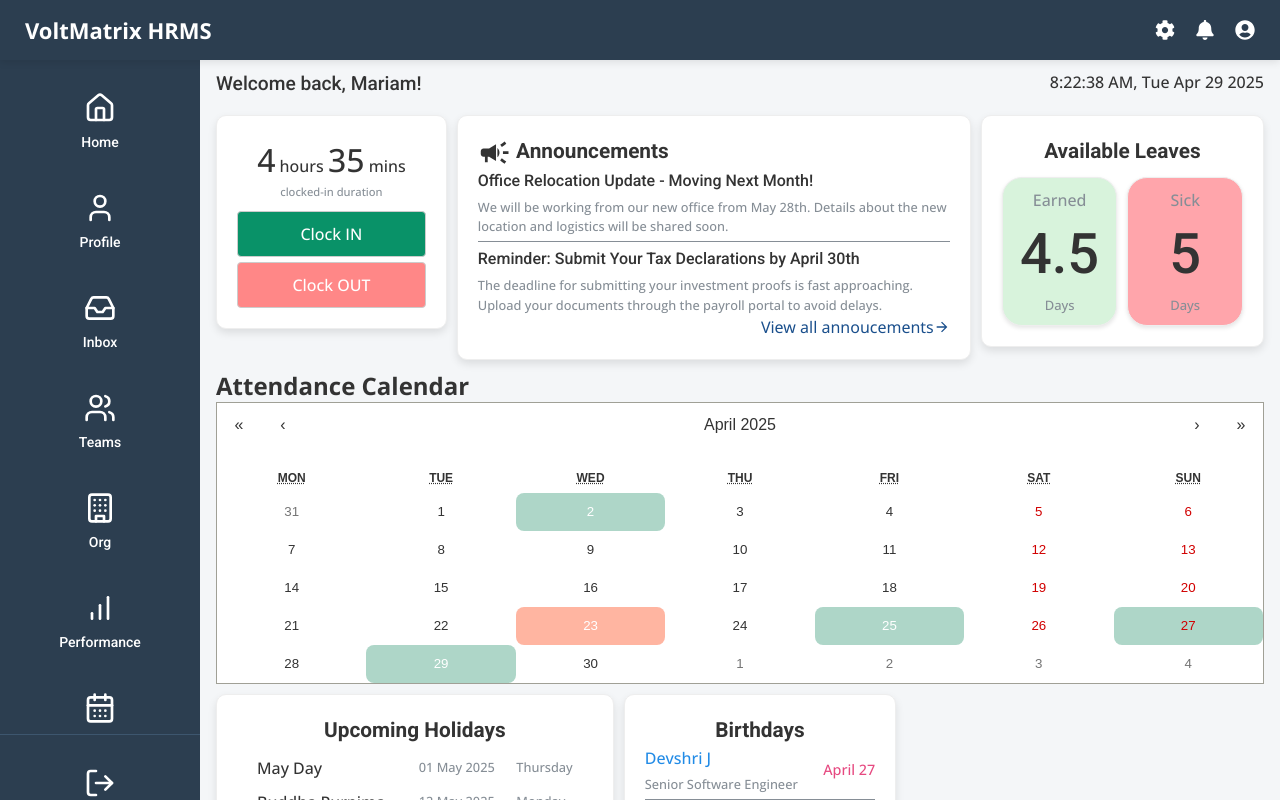
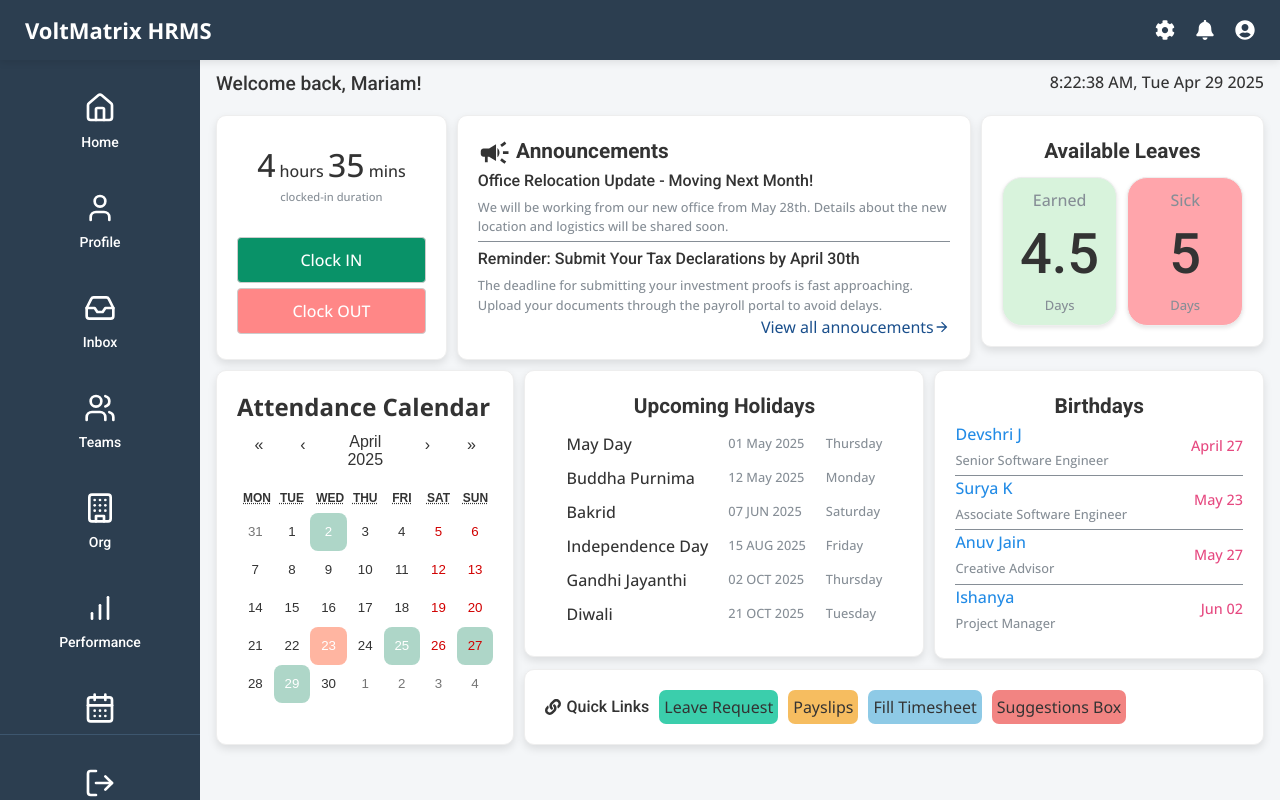
Before and after one commit to Volt-Matrix/voltcore, a React (Vite) app: page /home in a window 1280 px wide. Shown: the top 800 px of the page. Built offline with nearby package versions, Linux system fonts and the light colour scheme; sample sign-in values are in the browser's storage.

Commit message:
add quick links and fix some css issues

```diff
--- a/src/components/ClockInOutBox/ClockInOut.css
+++ b/src/components/ClockInOutBox/ClockInOut.css
@@ -1,8 +1,9 @@
 .clockinout_content-wrapper {
     display:flex;
     flex-direction: column;
-    justify-content: flex-start;
-    gap: 10px;
+    justify-content: space-around;
+    gap: 20px;
+    height: 100%;
 }
 
 .clockinout_duration {
--- a/src/components/UpcomingHolidays/UpcomingHolidays.css
+++ b/src/components/UpcomingHolidays/UpcomingHolidays.css
@@ -2,6 +2,11 @@
     font-size:1.3em;
     font-weight: 700;
     text-align: center;
+}
+
+.UHD_main-content {
+    display: flex;
+    justify-content: center;
 }
 
 .UHD_main-content > table {
--- a/src/pages/Home.css
+++ b/src/pages/Home.css
@@ -72,14 +72,21 @@
 }
 
 .home_calendar {
-  flex: 1 1 400px;
+  flex: 1 1 200px;
 }
+
+.home_calendar .react-calendar {
+  border:none;
+}
+
 
 .home_events-quick-links {
   display: flex;
   flex-direction: column;
   justify-content: flex-start;
   gap: 10px;
+
+  flex:2 1 600px;
 }
 
 .home_events {
@@ -87,4 +94,73 @@
   flex-direction: row;
   justify-content: flex-start;
   gap: 10px;
+
+  flex: 1 1 100%;
+
+  flex-wrap: wrap;
 }
+
+.home_holidays, .home_birthdays {
+  flex: 1 1 200px;
+}
+
+.home_holidays {
+  min-width: 400px;
+}
+
+.home_birthdays {
+  min-width: 300px;
+}
+
+.home_quick-links {
+  display:flex;
+  flex-direction: row;
+  justify-content: flex-start;
+  align-items: center;
+  gap:10px;
+}
+
+.home_quick-links-content {
+  display: flex;
+  flex-direction: row;
+  justify-content: space-evenly;
+  align-items: center;
+  gap:10px;
+  flex-wrap: wrap;
+}
+
+.home_quick-links > h2 {
+  display: flex;
+  align-items: center;
+  gap: 5px;
+}
+
+.home_link-icon {
+  padding: 0;
+  margin: 0;
+}
+
+.home_leave-req, .home_payslips, .home_timesheet, .home_suggestions {
+  padding:5px;
+  padding-right: 5px;
+  padding-left:5px;
+  border-radius: 7px;
+
+  text-align: center;
+}
+
+.home_leave-req {
+  background: #3bceac;
+}
+
+.home_payslips {
+  background: #f6bd60;
+}
+
+.home_timesheet {
+  background: #8ecae6;
+}
+
+.home_suggestions {
+  background: #f28482;
+}
--- a/src/pages/Home.jsx
+++ b/src/pages/Home.jsx
@@ -1,4 +1,5 @@
 import React, { useEffect, useState } from 'react';
+import { Link } from 'react-router-dom';
 import './Home.css';
 import { loggedInUserDetails } from '../lib/placeholder';
 
@@ -9,6 +10,17 @@ import AvailableLeaves from '../components/AvailableLeavesBox/AvailableLeaves';
 import AttendanceCalendar from '../components/Calender/AttandanceMarker';
 import UpcomingHolidays from '../components/UpcomingHolidays/UpcomingHolidays';
 import UpcomingBirthdays from '../components/UpcomingBirthdays/UpcomingBirthdays';
+
+// import icons
+import { FaLink } from "react-icons/fa";
+
+// quick links urls
+const quickLinksUrls = [
+  {name: "Leave Request", url: "leaves/apply", cname: "leave-req",bgcolor: "#3bceac"},
+  {name: "Payslips", url: "payroll", cname: "payslips", bgcolor: "#f6bd60"},
+  {name: "Fill Timesheet", url: "attendance", cname: "timesheet", bgcolor: "#8ecae6"},
+  {name: "Suggestions Box", url: "suggestions-box", cname: "suggestions", bgcolor: "#f28482"},
+]
 
 function Home() {
   const [time, setTime] = useState(new Date());
@@ -49,7 +61,7 @@ function Home() {
 
           <div className="home_second-row">
 
-            <div className="home_calendar">
+            <div className="home_calendar card-p">
               <AttendanceCalendar />
             </div>
 
@@ -64,8 +76,13 @@ function Home() {
                 </div>
               </div>
 
-              <div className="home_quick-links">
-
+              <div className="home_quick-links card-p">
+                <h2 className="rpr"><FaLink className='home_link-icon'/> Quick Links</h2>
+                <div className="home_quick-links-content">
+                  {quickLinksUrls.map((qlink, index) => (
+                    <Link key={index} className={`home_${qlink.cname}`} to={qlink.url}>{qlink.name}</Link>
+                  ))}
+                </div>
               </div>
 
             </div>
```
